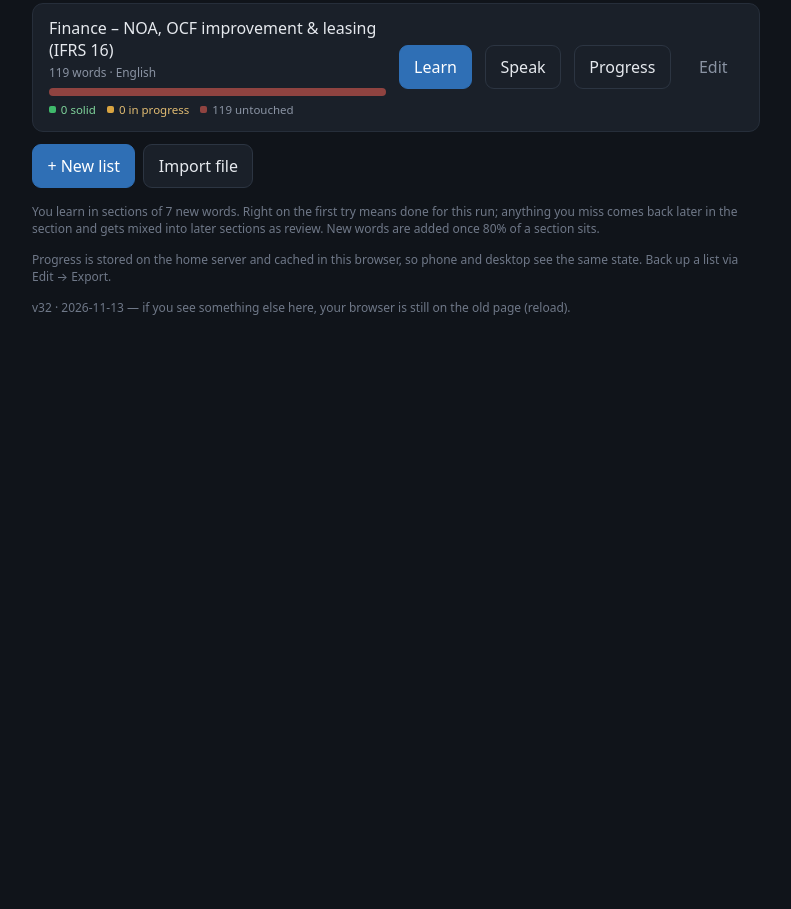
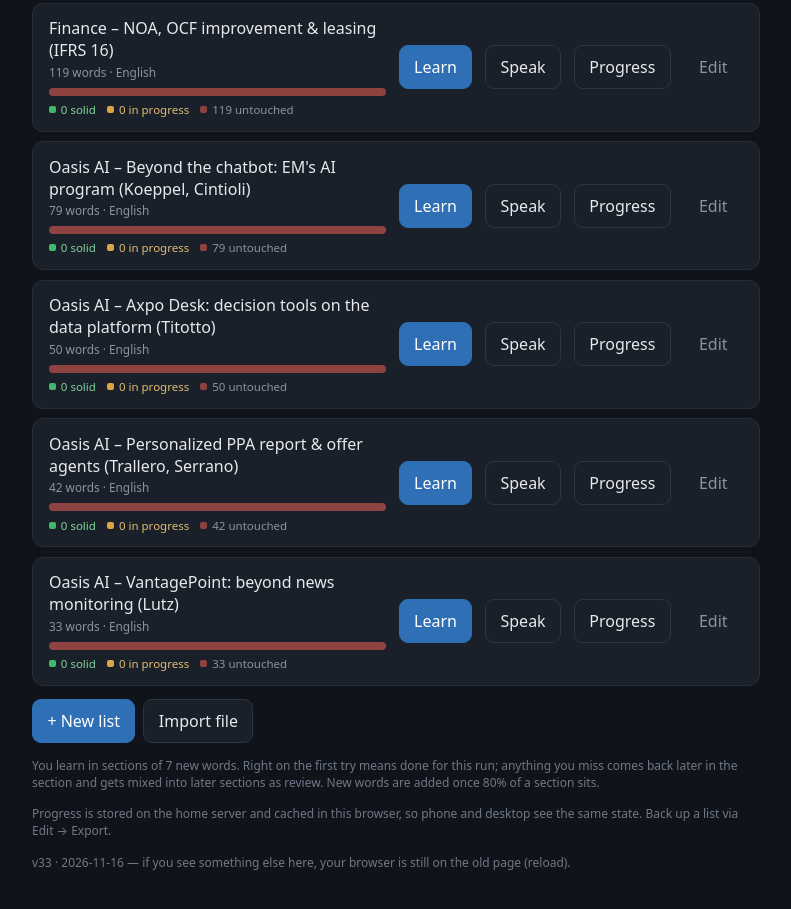
Before and after one commit to DevHiveOpz/vokabeln, a plain HTML site: page index.html in a window 1280 px wide. Shown: the part 1043-1952 px from the top of the page, without its empty margins (244-1035 px from the left). Before the commit the page ends 1407 px from the top, so only its background shows below. Drawn offline with Linux system fonts and the light colour scheme.

Commit message:
v33: add four Oasis AI talk decks (EM AI program, Axpo Desk, PPA offer agents, VantagePoint)

```diff
--- a/index.html
+++ b/index.html
@@ -398,6 +398,18 @@ const BUNDLED = [
     oldNames: [] },
   { file: "listen/finance-noa-ocf-leasing.txt", lang: "en", from: "en",
     name: "Finance – NOA, OCF improvement & leasing (IFRS 16)",
+    oldNames: [] },
+  { file: "listen/oasis-em-ai-program.txt", lang: "en", from: "en",
+    name: "Oasis AI – Beyond the chatbot: EM's AI program (Koeppel, Cintioli)",
+    oldNames: [] },
+  { file: "listen/oasis-axpo-desk.txt", lang: "en", from: "en",
+    name: "Oasis AI – Axpo Desk: decision tools on the data platform (Titotto)",
+    oldNames: [] },
+  { file: "listen/oasis-ppa-offer-agents.txt", lang: "en", from: "en",
+    name: "Oasis AI – Personalized PPA report & offer agents (Trallero, Serrano)",
+    oldNames: [] },
+  { file: "listen/oasis-vantagepoint.txt", lang: "en", from: "en",
+    name: "Oasis AI – VantagePoint: beyond news monitoring (Lutz)",
     oldNames: [] }
 ];
 
@@ -2003,7 +2015,7 @@ document.addEventListener("keydown", e => {
   if (e.key === "Escape") quitStudy();
 });
 
-const VERSION = "v32 · 2026-11-13";
+const VERSION = "v33 · 2026-11-16";
 $("version").textContent =
   VERSION + " — if you see something else here, your browser is still on the old page (reload).";
 $("rules").textContent =
```
Also changed, not shown: listen/oasis-axpo-desk.txt (added), listen/oasis-em-ai-program.txt (added), listen/oasis-ppa-offer-agents.txt (added), listen/oasis-vantagepoint.txt (added).
